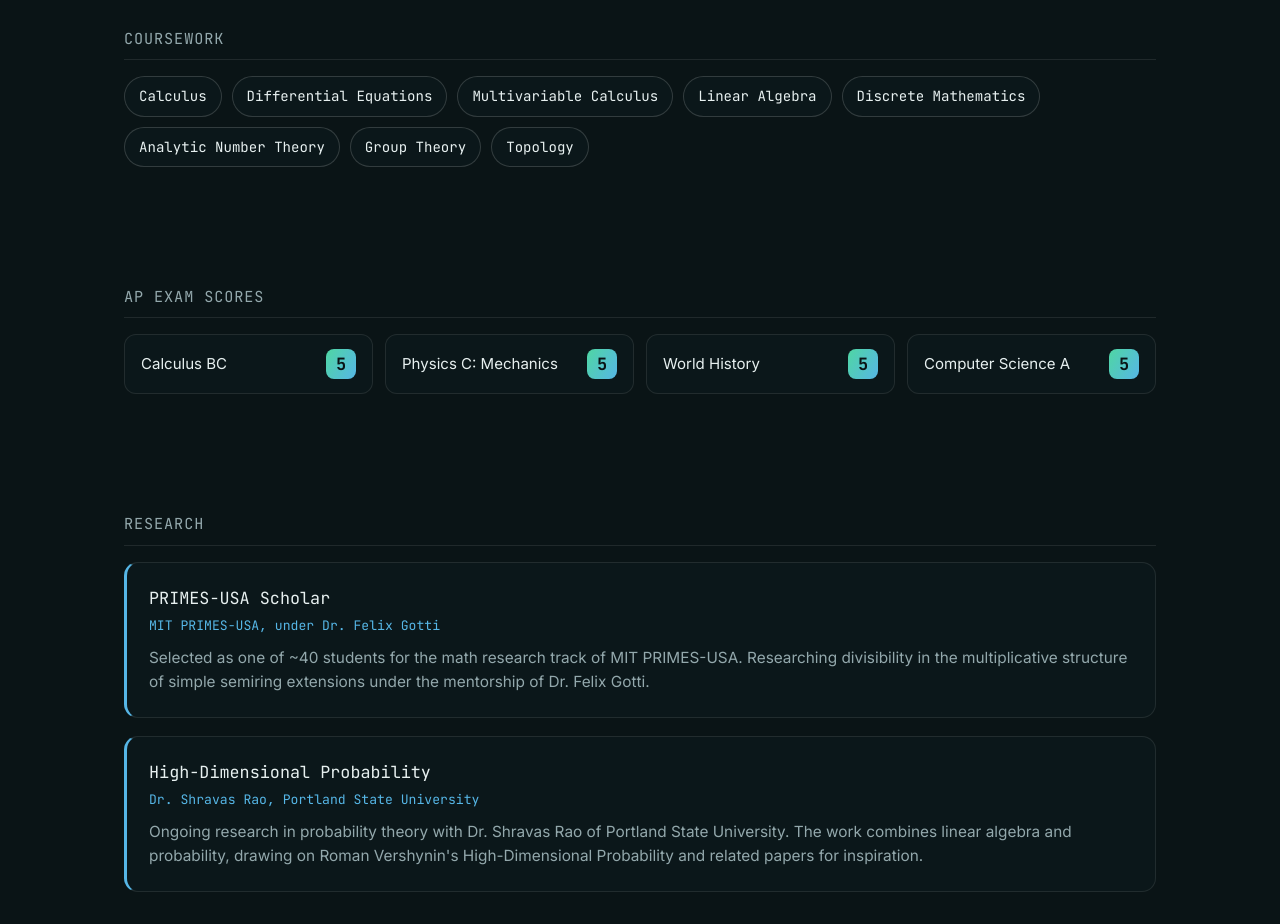
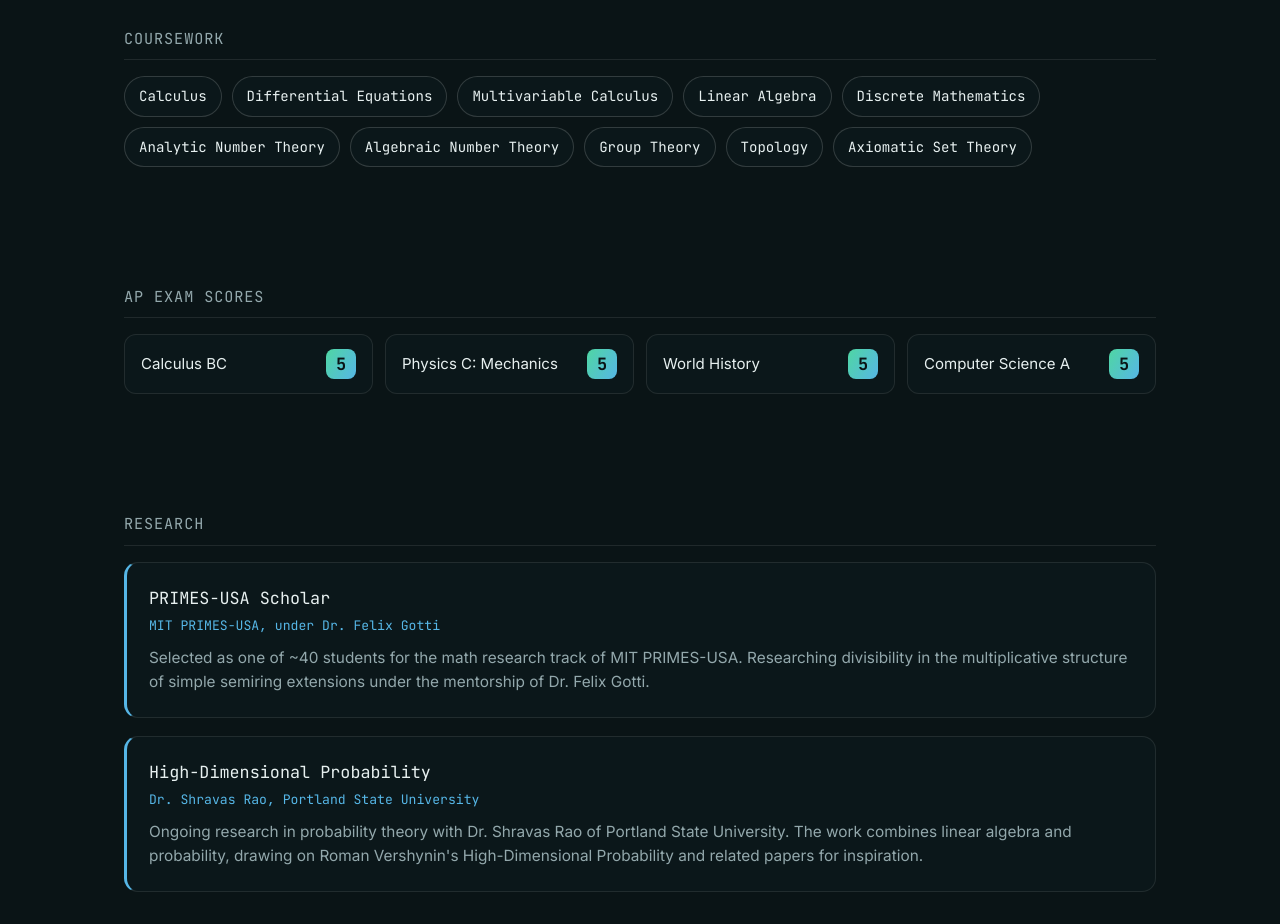
Before and after one commit to Kuku371/portfolio, a React (Create React App) app: page /#/studies in a window 1280 px wide. Shown: the part 1400-2324 px from the top of the page. Built offline with nearby package versions, Linux system fonts and the light colour scheme.

Commit message:
Add new studies to the studies.js file

```diff
--- a/src/data/studies.js
+++ b/src/data/studies.js
@@ -45,8 +45,10 @@ export const coursework = [
   "Linear Algebra",
   "Discrete Mathematics",
   "Analytic Number Theory",
+  "Algebraic Number Theory",
   "Group Theory",
   "Topology",
+  "Axiomatic Set Theory",
 ];
 
 // AP exam scores.
```
